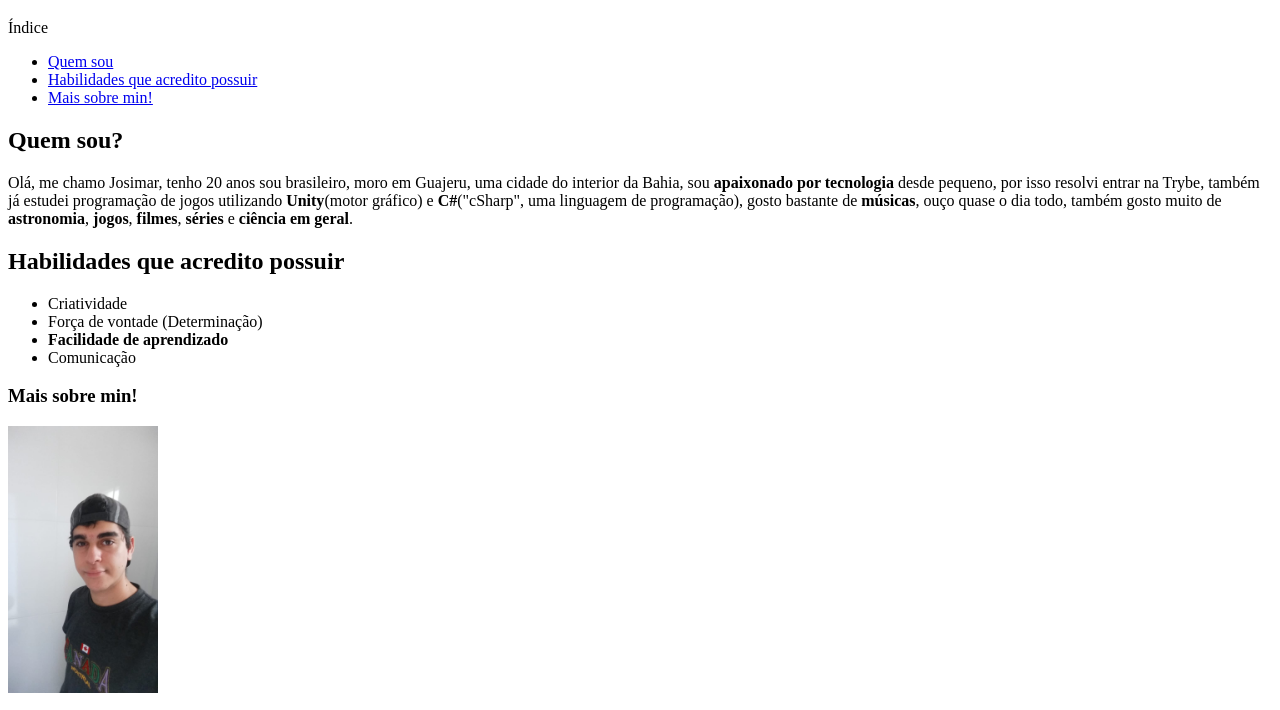
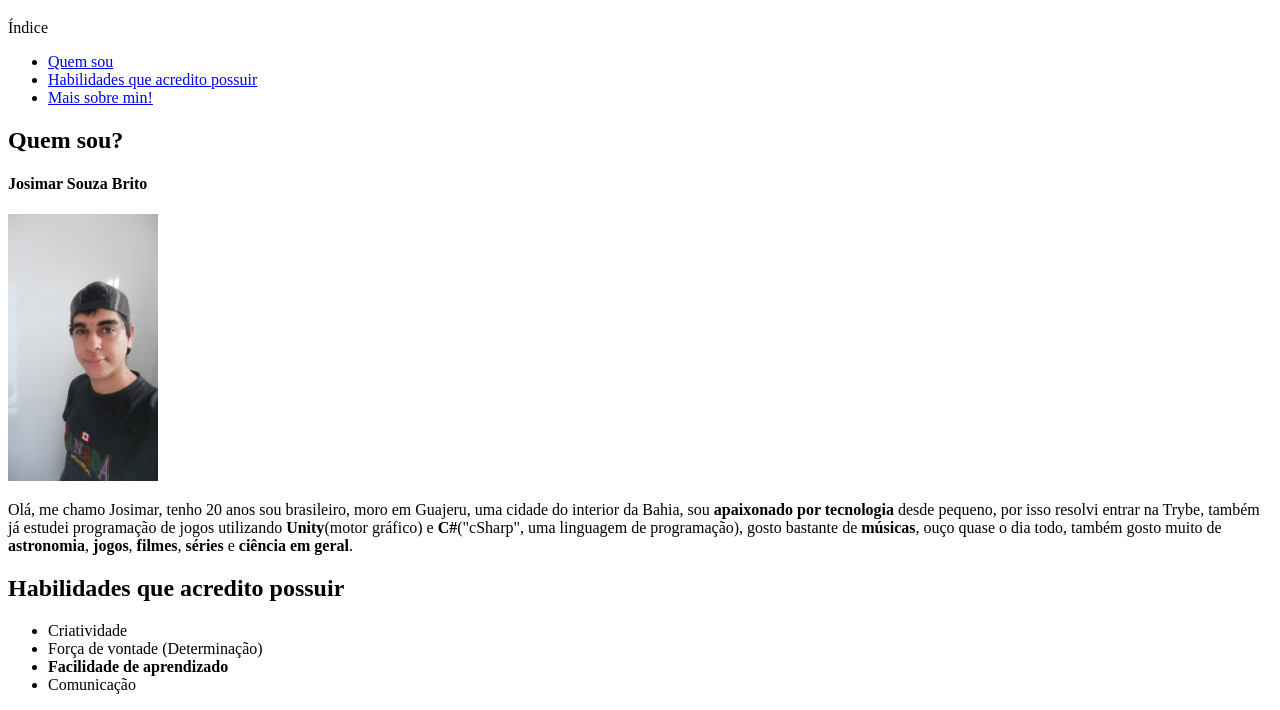
Before and after one commit to Josimar-Souza/Josimar-Souza.github.io, a plain HTML site: page index.html in a window 1280 px wide. Shown: the part 61-771 px from the top of the page. Drawn offline with Linux system fonts and the light colour scheme.

Commit message:
Mudanças na estrutura da pagina

```diff
--- a/index.html
+++ b/index.html
@@ -7,7 +7,6 @@
 <body>
 
     <h1>Portfólio</h1>
-
     <p>Índice</p>
     <ul>
 
@@ -18,6 +17,8 @@
     </ul>
 
     <h2 id="Quem-sou">Quem sou?</h2>
+    <h4>Josimar Souza Brito</h4>
+    <img src="Profile.jpeg" alt="Foto de Josimar Souza Brito" width="150px">
     <p>Olá, me chamo Josimar, tenho 20 anos sou brasileiro, moro em Guajeru, uma cidade do interior da Bahia, sou <strong>apaixonado por tecnologia</strong> desde pequeno, por isso resolvi entrar na Trybe, também já estudei programação de jogos utilizando <strong>Unity</strong>(motor gráfico) e <strong>C#</strong>("cSharp", uma linguagem de programação), gosto bastante de <strong>músicas</strong>, ouço quase o dia todo, também gosto muito de <strong>astronomia</strong>, <strong>jogos</strong>, <strong>filmes</strong>, <strong>séries</strong> e <strong>ciência em geral</strong>. </p>
 
     <h2 id="Habilidades">Habilidades que acredito possuir</h2>
@@ -31,7 +32,6 @@
     </ul>
 
     <h3 id="Sobre-min">Mais sobre min!</h3>
-    <img src="Foto_de_Josimar.jpeg" alt="Foto de Josimar Souza Brito" width="150px">
     <p>Nome: <strong><em>Josimar Souza Brito</em></strong> <br> Idade: <strong><em>20 anos</em></strong> <br> Cidade: <strong><em>Guajeru</em></strong> <br> Estado: <strong><em>Bahia</em></strong> <br> País: <strong><em>Brasil</em></strong> <br> Filme Favorito: <strong><em>Interstellar</em></strong> <br> Série favorita: <strong><em>Subrenatural</em></strong> <br> Banda favorita: <strong><em>Red Hot Chili Peppers</em></strong> <br> Comida favorita: <strong><em>Lasanha</em></strong> <br> Hobby: <strong><em>Jogar vídeo game</em></strong> <br> Blog favorito: <strong><em><a href="https://spacetoday.com.br/" target="_blank">Space Today</a></em></strong></p>
 
 </body>
```
Also changed, not shown: Profile.jpeg (renamed from Foto_de_Josimar.jpeg).
